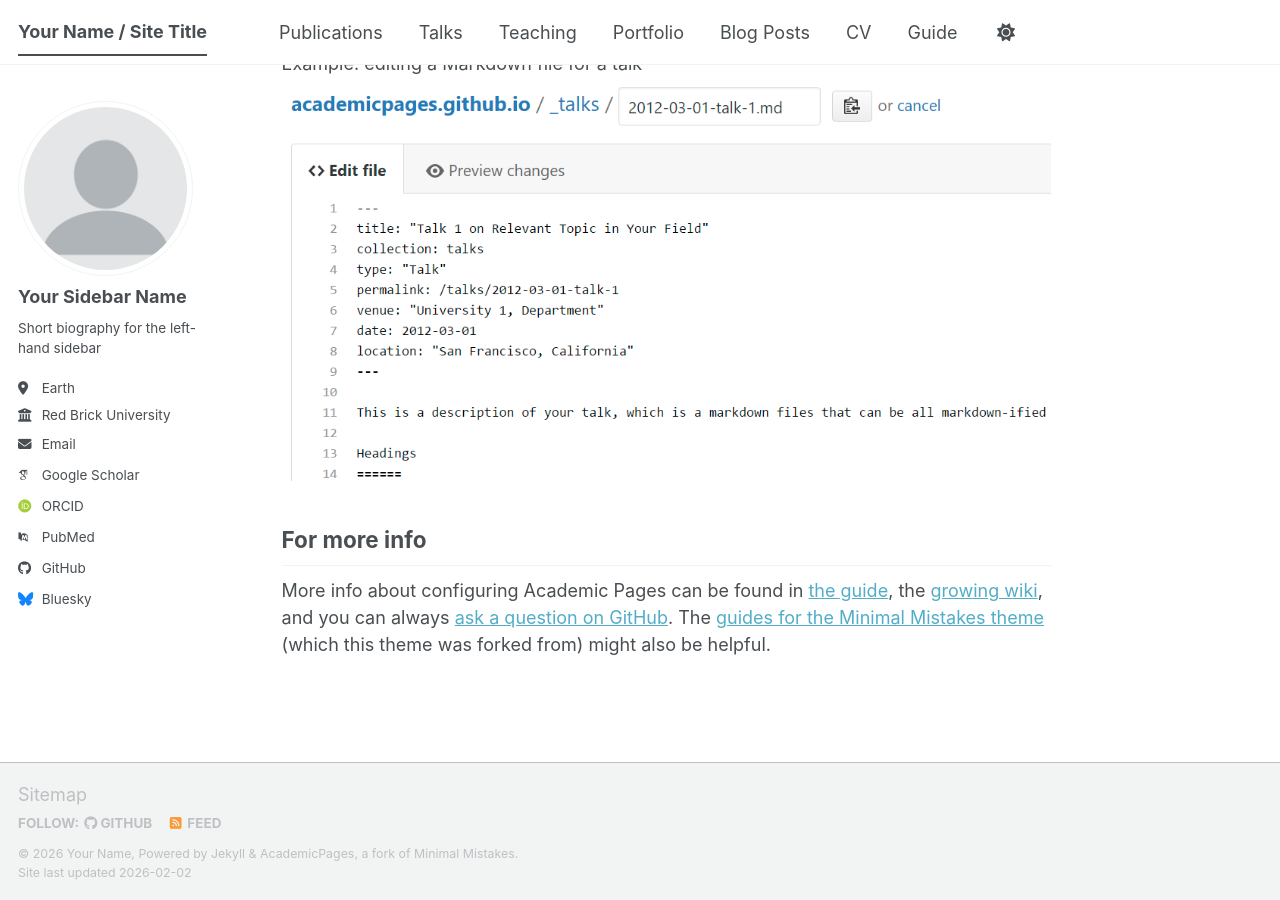
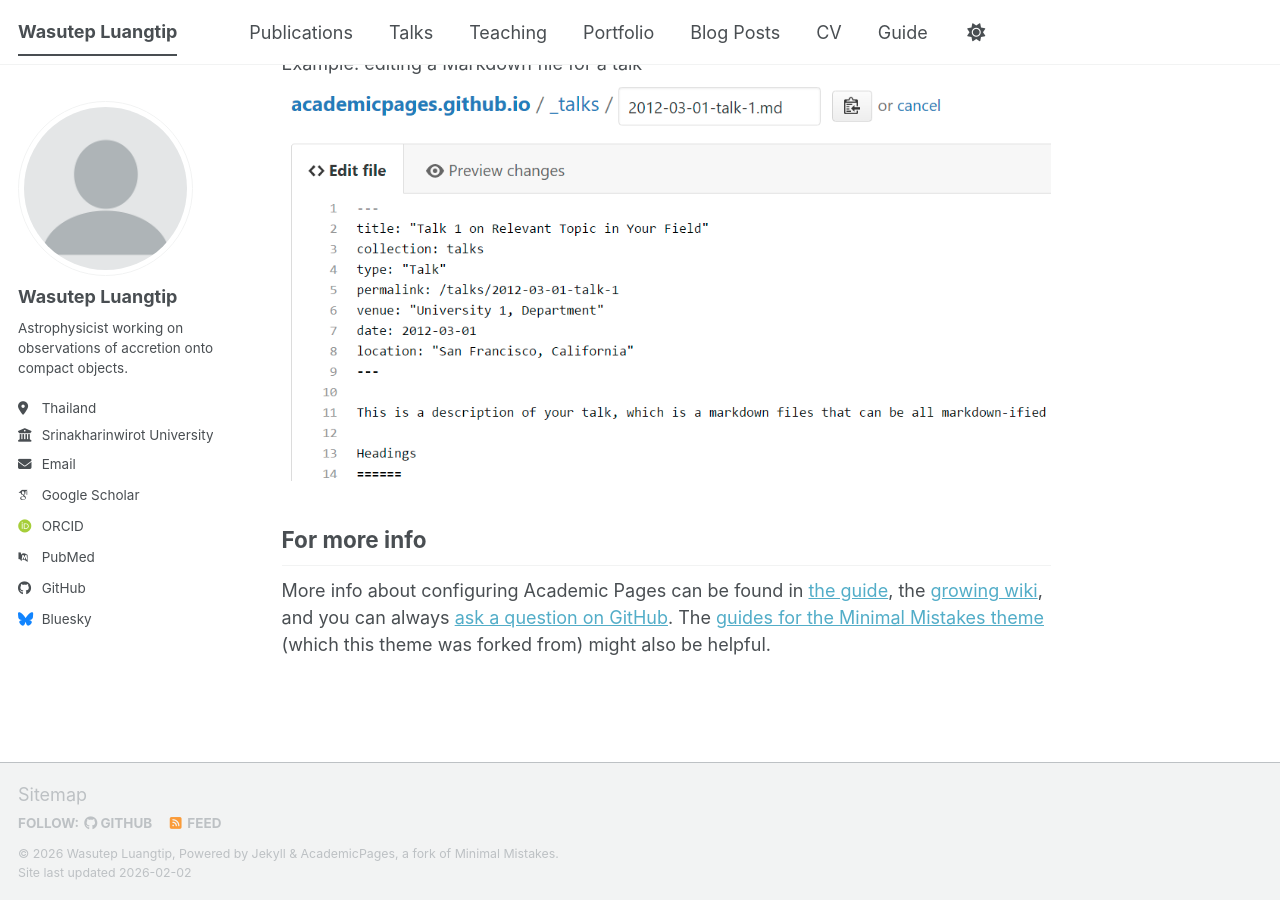
Before and after one commit to wluangtip/wluangtip.github.io, a Jekyll site: the page built from _pages/about.md, in a window 1280 px wide and 900 px high, scrolled down 2720 px. Built offline with Jekyll 4.4.1, drawn with Linux system fonts in a browser that asks for light colours; some web fonts are replaced; a script bundle is joined from its source files by our own code; library files that are not in the unit come from our copies.

Commit message:
Update _config.yml

```diff
--- a/_config.yml
+++ b/_config.yml
@@ -9,14 +9,14 @@
 # Basic Site Settings
 locale                   : "en-US"
 site_theme               : "default" # The available themes options are "default", "air", "sunrise", "mint", "dirt" and "contrast"
-title                    : "Your Name / Site Title"
+title                    : "Wasutep Luangtip"
 title_separator          : "-"
-name                     : &name "Your Name"
-description              : &description "Your Name's academic portfolio"   # Update this with a general description of your site, this is the default if not overridden by a page
-url                      : https://academicpages.github.io # The base hostname & protocol for your site e.g. "https://[your GitHub username].github.io",
+name                     : &name "Wasutep Luangtip"
+description              : &description "Astrophysicist | High-energy astrophysics"   # Update this with a general description of your site, this is the default if not overridden by a page
+url                      : "https://wluangtip.github.io" # The base hostname & protocol for your site e.g. "https://[your GitHub username].github.io",
                                                            # or if you already have some other page hosted on Github then use "https://[your GitHub username].github.io/[Your Repo Name]"
 baseurl                  : "" # the subpath of your site, e.g. "/blog"
-repository               : "academicpages/academicpages.github.io"
+repository               : "wluangtip/wluangtip.github.io"
 
 # Site Author - The following control what appear as part of the author content on the side bar.
 #               If a field is blank the icon and link will not appear, otherwise it will be shown.
@@ -24,13 +24,13 @@
 author:
   # Biographic information
   avatar           : "profile.png"
-  name             : "Your Sidebar Name"
-  pronouns         : # example: "she/her"
-  bio              : "Short biography for the left-hand sidebar"
-  location         : "Earth"
-  employer         : "Red Brick University"
+  name             : "Wasutep Luangtip"
+  pronouns         : # example: "he/his"
+  bio              : "Astrophysicist working on observations of accretion onto compact objects."
+  location         : "Thailand"
+  employer         : "Srinakharinwirot University"
   uri              : # URL
-  email            : "none@example.org"
+  email            : "wasutep@g.swu.ac.th"
 
   # Academic websites
   academia         : # URL
@@ -51,7 +51,7 @@
   bitbucket        : # Username - Update with your username on the site
   codepen          : # Username
   dribbble         : # Username
-  github           : "academicpages"
+  github           : "wluangtip"
   kaggle           : # Username
   stackoverflow    : # User number or user number and name (i.e., use "1" or "1/jeff-atwood")
 
```
